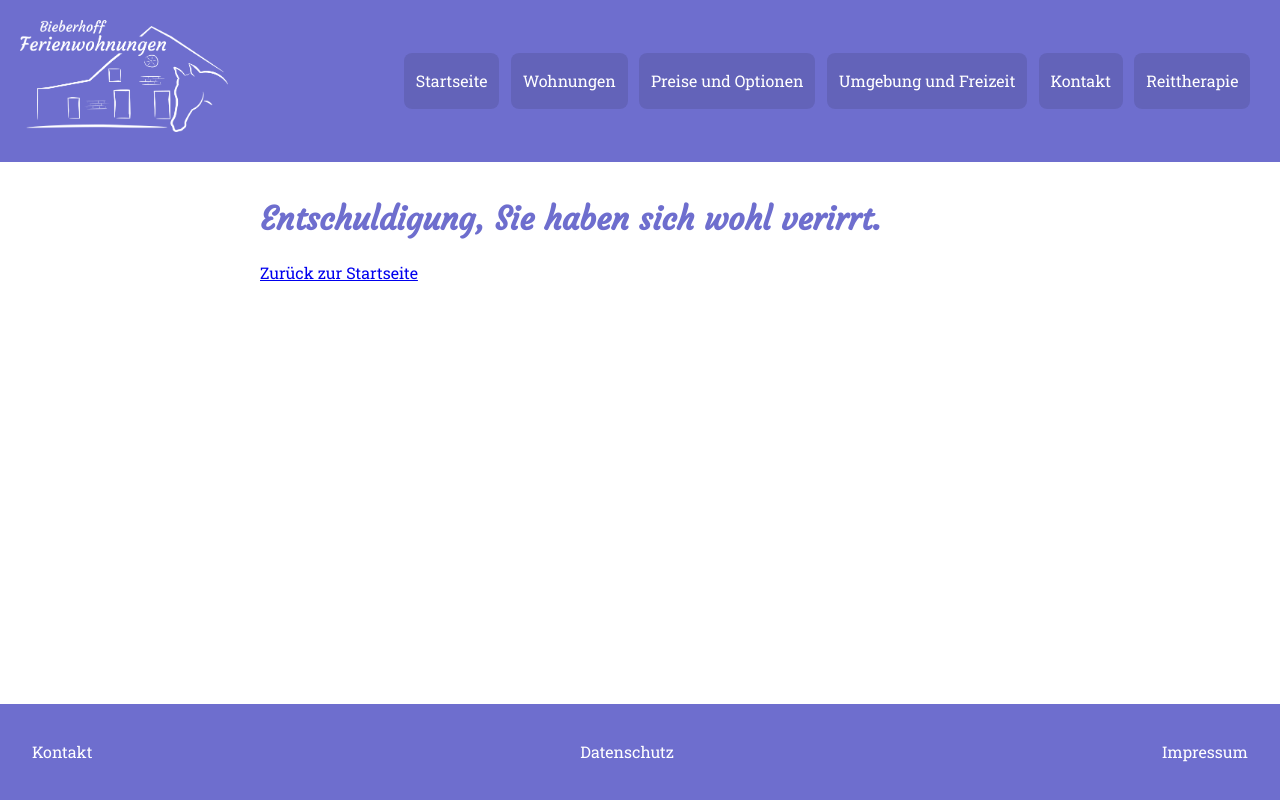
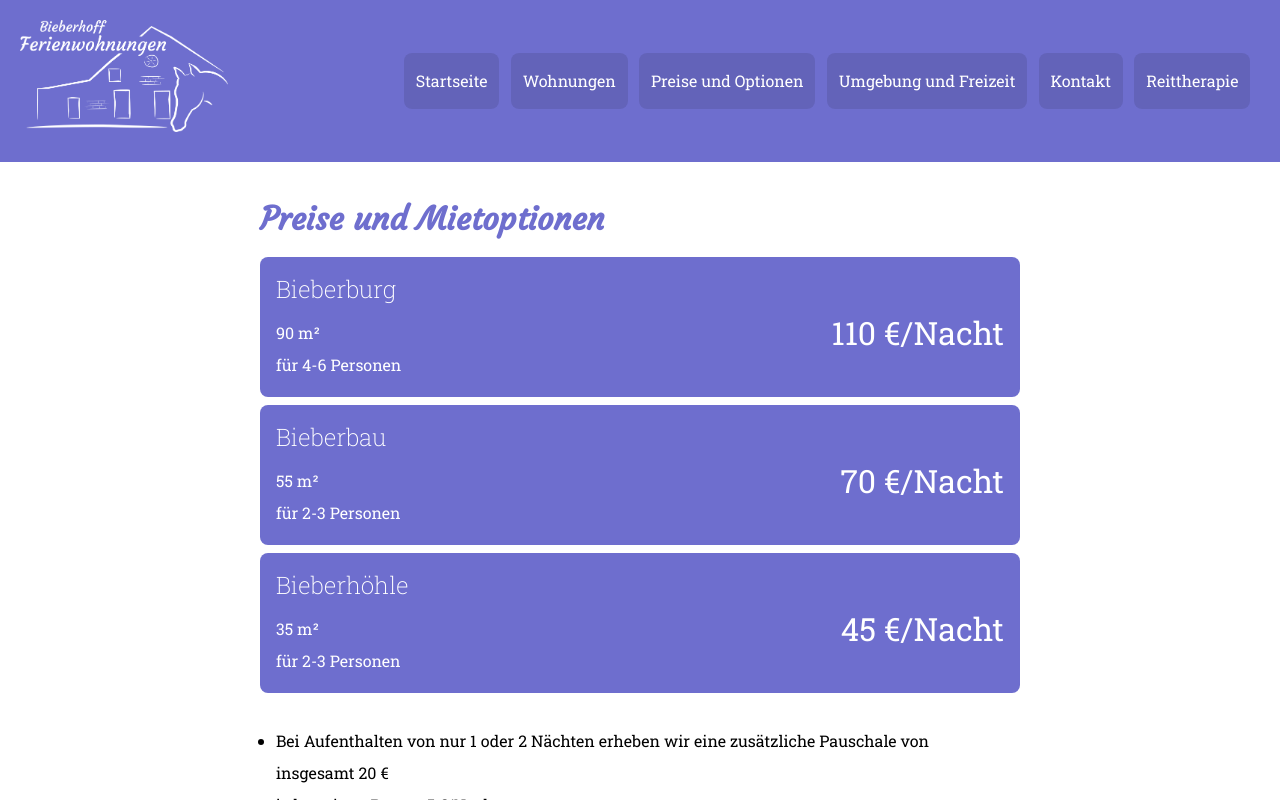
Before and after one commit to kevinschweikert/bieberhoff-ferienwohnung, a SvelteKit app: page /preise-optionen in a window 1280 px wide. Before the commit this address had no page. Built offline with nearby package versions, Linux system fonts and the light colour scheme.

Commit message:
update prices

```diff
--- /dev/null
+++ b/src/routes/preise-optionen/+page.svelte
@@ -0,0 +1,78 @@
+<script context="module">
+	import Price from '$lib/Price.svelte';
+</script>
+
+<script>
+	const facts = [
+		{
+			price: 110,
+			size: 90,
+			persons: '4-6',
+			name: 'Bieberburg'
+		},
+		{
+			price: 70,
+			size: 55,
+			persons: '2-3',
+			name: 'Bieberbau'
+		},
+		{
+			price: 45,
+			size: 35,
+			persons: '2-3',
+			name: 'Bieberhöhle'
+		}
+	];
+</script>
+
+<h1>Preise und Mietoptionen</h1>
+
+{#each facts as fact}
+	<Price {...fact} />
+{/each}
+<ul>
+	<li>
+		Bei Aufenthalten von nur 1 oder 2 Nächten erheben wir eine zusätzliche Pauschale von insgesamt
+		20 €
+	</li>
+	<li>jede weitere Person 5 €/Nacht</li>
+	<li>Endreinigung zusätzlich 49€</li>
+</ul>
+
+<p>Die komplette Wohnung eignet sich z.B. gut für Familien mit mehreren Kindern.</p>
+<p>
+	Da die Wohnung sich teilen lässt und beide trotzdem voll ausgestattet sind (abgesehen von der
+	kleinen Küche ohne Wasseranschluss), eignet sich die Unterkunft besonders gut für befreundete
+	Paare oder Kleinfamilien, für Familien mit erwachsenen Kindern oder z.B. auch eine Kleinfamilie,
+	die mit den Großeltern unterwegs ist. Man kann zusammen Urlaub machen und hat trotzdem seine
+	Privatsphäre.
+</p>
+<p>
+	Die Wohnungen liegen Wand an Wand, insofern gibt es natürlich keinen kompletten Schallschutz. Sie
+	können aber gern eine der Wohnungen mieten mit dem Anspruch, dass die andere in dem Zeitraum
+	unbewohnt bleibt. In dem Fall käme ein Aufpreis von 10 € pro Nacht hinzu.
+</p>
+<h2>Betreute Angebote mit unseren Pferden:</h2>
+<img src="/auf_pferd.webp" alt="Menschen auf Pferd" id="down" class="narrow" />
+<ul>
+	<li>
+		Wir bieten auf unserem Hof Reittherapie und pferdegestützte Trauma- und Erlebnispädagogik an
+		(schauen Sie dazu gern auch auf die <a href="https://bieberhoff.de">Homepage</a>).
+	</li>
+	<li>Feriengäste erhalten auf diese Angebote 20% Ermäßigung.</li>
+	<li>
+		Alternativ haben wir für unsere Gastkinder (in Begleitung der Eltern) aber auch 30 Minuten
+		Pony-Zeit für 6€. Dazu gehören etwa 10 Minuten Putzen und Versorgen, sowie ein kleiner geführter
+		Ritt von 20 Minuten. Dies betreut in der Regel unsere Tochter Vanessa (16).
+	</li>
+	<li>
+		Individuelle Angebote nach Absprache bietet unsere Tochter Emma (18) mit 50%iger Ermäßigung an.
+		Sie ist meine Assistentin in der Reittherapie und entsprechend ausgebildet (Sachkunde, 1.Hilfe,
+		viel Reit- und Pferdeerfahrung, sowie Erfahrung im Reitunterricht)
+	</li>
+	<li>
+		Außerhalb der Therapie-Einheiten dürfen Sie grundsätzlich natürlich sehr gern jederzeit beim
+		Putzen und Versorgen helfen. Auch ein erstes kurzes Erleben „auf dem Pferd“, nachdem die Pferde
+		geritten wurden oder in der Therapie gearbeitet haben, ist selbstverständlich möglich.
+	</li>
+</ul>
```
